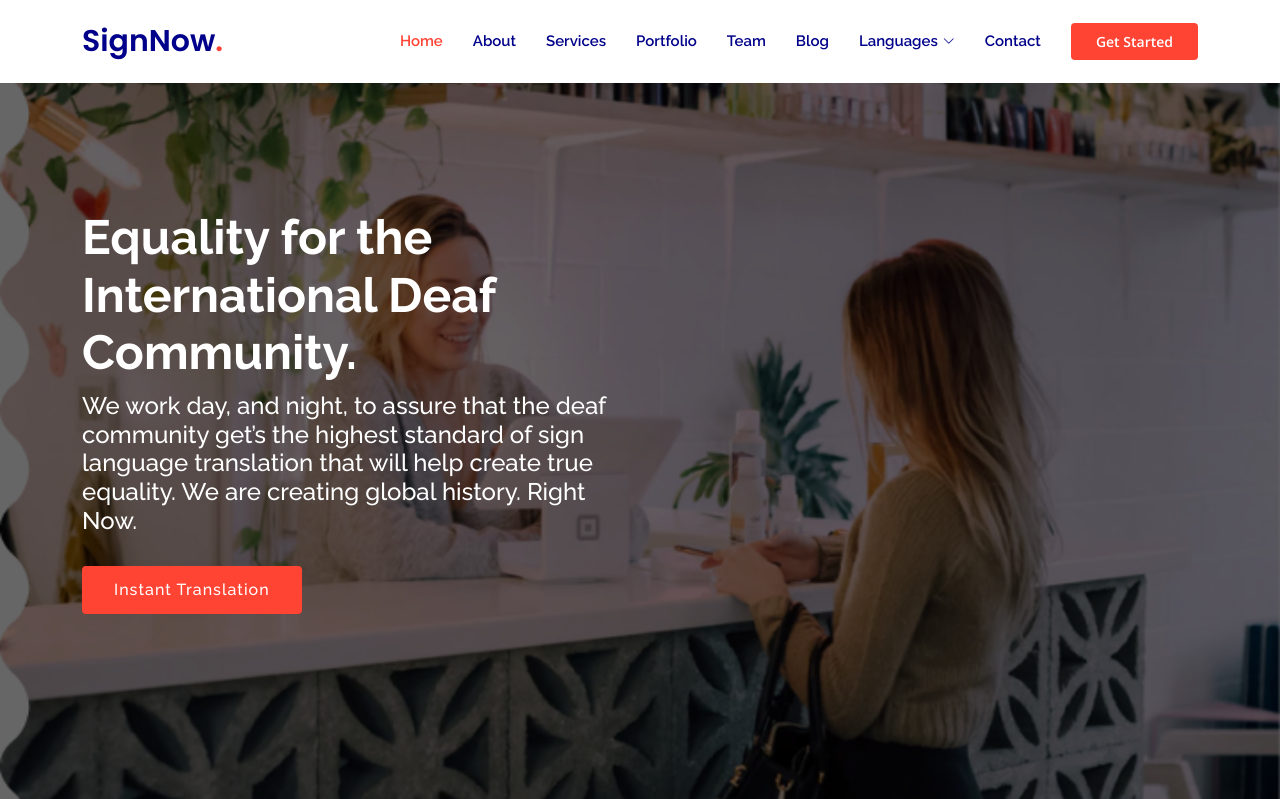
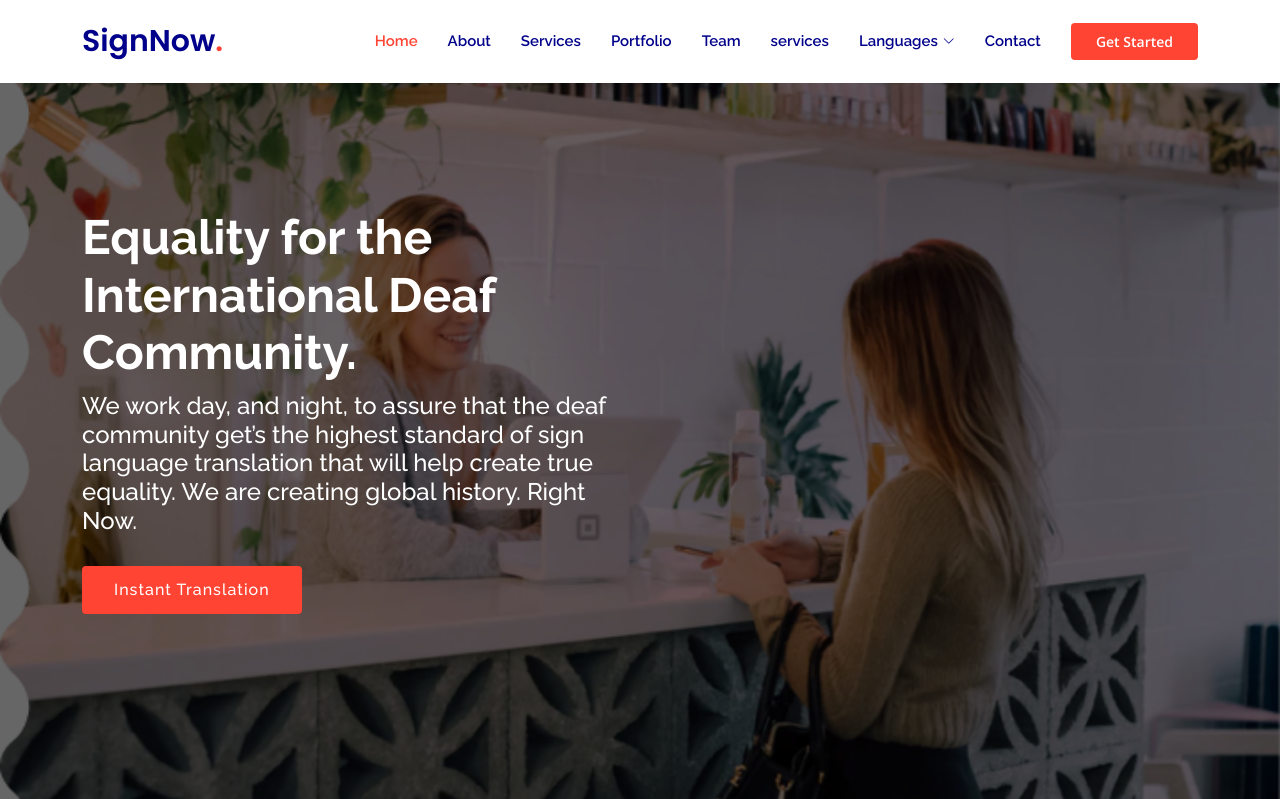
Before and after one commit to janazu23-meet/GroupE--SignNow, a Flask app: page / in a window 1280 px wide. Shown: the top 799 px of the page. Run offline with Flask 2, Linux system fonts and the light colour scheme; some libraries are stand-ins or nearby versions.

Commit message:
route changed

```diff
--- a/Case-Study/templates/index.html
+++ b/Case-Study/templates/index.html
@@ -52,7 +52,7 @@
           <li><a class="nav-link scrollto" href="#services">Services</a></li>
           <li><a class="nav-link scrollto " href="#portfolio">Portfolio</a></li>
           <li><a class="nav-link scrollto" href="#team">Team</a></li>
-          <li><a href="http://127.0.0.1:5000/blog">Blog</a></li>
+          <li><a href="/blog">services</a></li>
           <li class="dropdown"><a href="#"><span>Languages</span> <i class="bi bi-chevron-down"></i></a>
             <ul>
               <li><a href="#">English</a></li>
```
